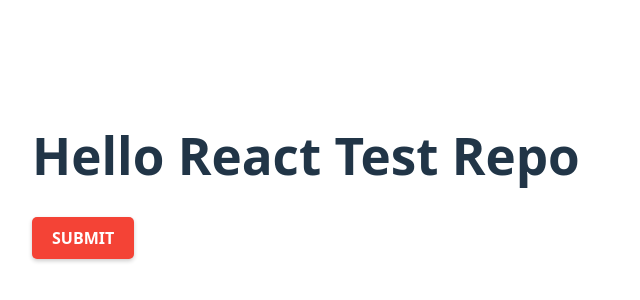
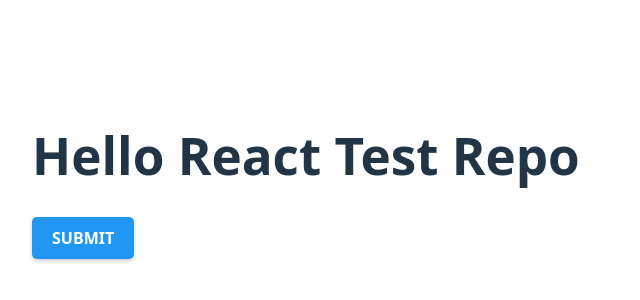
Before and after one commit to easyesplat/gushi_test_repo, a React (Vite) app in the folder react-test-repo/: page / in a window 1280 px wide. Shown: the part 224-524 px from the top of the page, without its empty margins (0-640 px from the left). Built offline with nearby package versions, Linux system fonts and the light colour scheme.

Commit message:
Experiment: Changed button color to aesthetic blue (#2196F3)

```diff
--- a/react-test-repo/src/components/Button.tsx
+++ b/react-test-repo/src/components/Button.tsx
@@ -9,7 +9,7 @@ export const Button: React.FC<ButtonProps> = ({ loading = false }) => {
     <button
       disabled={loading}
       style={{
-        backgroundColor: "#F44336", // Changed to a vibrant red
+        backgroundColor: "#2196F3", // Changed to an aesthetic blue
         color: "#ffffff", // White text for contrast
         padding: "10px 20px",
         border: "none",
```
